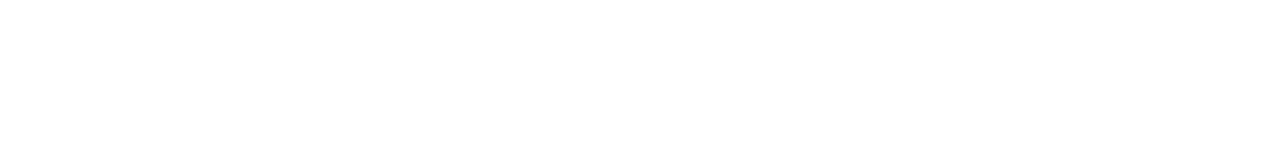
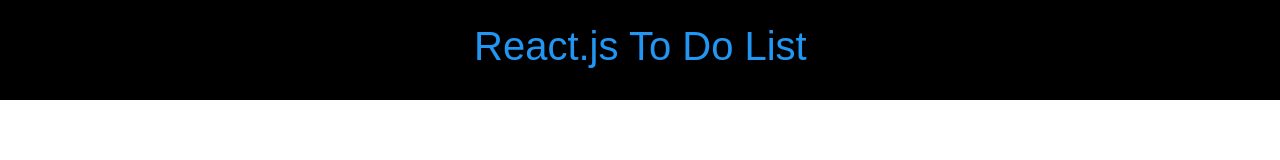
Before and after one commit to jgarrison1204/react-to-do-list, a plain HTML site: page public/index.html in a window 1280 px wide. Drawn offline with nearby package versions, Linux system fonts and the light colour scheme.

Commit message:
Added header

```diff
--- a/public/index.html
+++ b/public/index.html
@@ -5,11 +5,14 @@
      <meta name="viewport" content="width=device-width, initial-scale=1">
      <link rel="stylesheet" href="https://maxcdn.bootstrapcdn.com/bootstrap/4.0.0-alpha.6/css/bootstrap.min.css" integrity="sha384-rwoIResjU2yc3z8GV/NPeZWAv56rSmLldC3R/AZzGRnGxQQKnKkoFVhFQhNUwEyJ" crossorigin="anonymous">
      <link rel="stylesheet" href="https://cdnjs.cloudflare.com/ajax/libs/animate.css/3.5.2/animate.min.css">
+     <link rel="stylesheet" type="text/css" href="../src/styles.css">
      <script src="https://use.fontawesome.com/303bcd2469.js"></script>
      <title>React App</title>
      </head>
      <body>
+          <header class='centering header-settings'>
+           <h1 class='animated rotateIn'>React.js To Do List</h1>
+          </header>
           <div id="root"></div>
-
      </body>
 </html>
--- a/src/styles.css
+++ b/src/styles.css
@@ -3,6 +3,18 @@
   	margin: 0;
   	padding: 0;
   	font-family: sans-serif;
+}
+
+.header-settings {
+	display: flex;
+	justify-content: center;
+	align-items: center;
+	min-height: 100px;
+	width: 100%;
+	background-color: black;
+	color: #2196f3;
+	margin-top: 0px;
+	text-align: center;
 }
 
 .centering {
```
Lines whose indentation alone changed are shown as unchanged.
